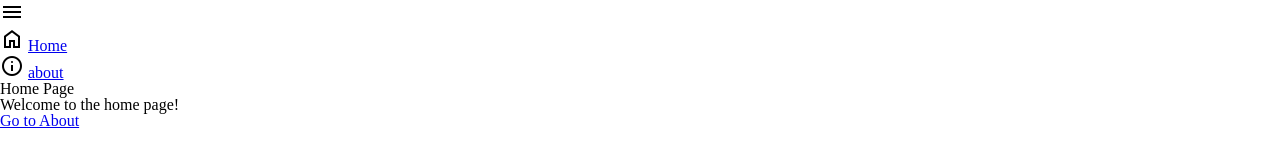
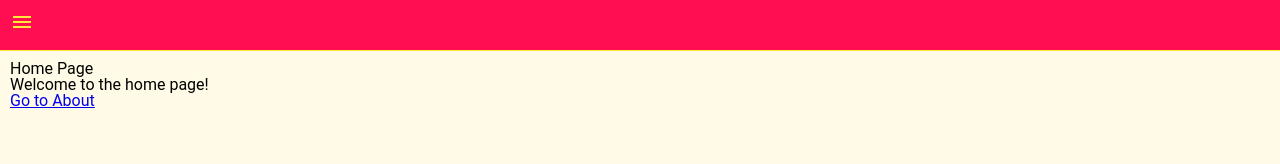
Before and after one commit to giselida/finance-project-app, a website built with Vite: page index.html in a window 1280 px wide. Built offline with nearby package versions, Linux system fonts and the light colour scheme.

Commit message:
📦 refactor: create mixins and comportment side bar

```diff
--- a/src/class/component.ts
+++ b/src/class/component.ts
@@ -1,4 +1,4 @@
-import { AboutPage } from "../pages/home/about.page.ts/about.page";
+import { AboutPage } from "../pages/about.page.ts/about.page";
 import { HomePage } from "../pages/home/home.page";
 
 export class Routes extends HTMLElement {
@@ -9,11 +9,11 @@ export class Routes extends HTMLElement {
   connectedCallback() {
     this.innerHTML = `
 <header>
-<span class="material-symbols-outlined">
+<span class="material-symbols-outlined menu">
 menu
 </span>
 </header>
-<div class="sid-bar">
+<div class="side-bar">
 <div class="anchors">
     <span class="material-symbols-outlined">
       home
@@ -25,22 +25,21 @@ menu
       info
         </span>
          <a href="#about">about</a>
-    </div></div>
+    </div>
+    </div>
       <main id="route-container"></main>
       `;
     this.renderContent();
+    this.onInit();
   }
   renderContent() {
     const $routeContent = document.querySelector("#route-container");
 
     window.addEventListener("load", () => {
       const home = new HomePage();
+
       $routeContent?.appendChild(home);
-      this.onInit();
     });
-  }
-
-  onInit() {
     window.addEventListener("hashchange", () => {
       const hash = window.location.hash;
       const ROUTES: { [key: string]: typeof HTMLElement } = {
@@ -54,4 +53,25 @@ menu
       $routeContent?.appendChild(home);
     });
   }
+
+  onInit() {
+    this.activeSidBar();
+  }
+
+  activeSidBar() {
+    const $iconHeader = document.querySelector<HTMLElement>("header .menu");
+    const $sideBar = document.querySelector<HTMLElement>("router-app .side-bar");
+    const $anchors = document.querySelectorAll(".anchors");
+
+    $iconHeader?.addEventListener("click", (event) => {
+      console.log(event);
+      event.preventDefault();
+      $sideBar?.classList.toggle("active");
+    });
+    $anchors.forEach(($anchor) => {
+      $anchor.addEventListener("click", () => {
+        $sideBar?.classList.remove("active");
+      });
+    });
+  }
 }
--- a/src/main.ts
+++ b/src/main.ts
@@ -1,5 +1,5 @@
 import { Routes } from "./class/component";
-import { AboutPage } from "./pages/home/about.page.ts/about.page";
+import { AboutPage } from "./pages/about.page.ts/about.page";
 import { HomePage } from "./pages/home/home.page";
 import "./style.scss";
 
--- /dev/null
+++ b/src/pages/about.page.ts/about.page.scss
@@ -0,0 +1,5 @@
+@import "/src/scss/reset.scss";
+@import "/src/scss/mixins.scss";
+about-page {
+  @include pageStyle(row);
+}
--- a/src/pages/home/about.page.ts/about.page.ts
+++ b/src/pages/about.page.ts/about.page.ts
@@ -1,3 +1,4 @@
+import "./about.page.scss";
 export class AboutPage extends HTMLElement {
   constructor() {
     super();
--- /dev/null
+++ b/src/pages/home/home.page.scss
@@ -0,0 +1,5 @@
+@import "/src/scss/reset.scss";
+@import "/src/scss/mixins.scss";
+home-page {
+  @include pageStyle(row);
+}
--- a/src/pages/home/home.page.ts
+++ b/src/pages/home/home.page.ts
@@ -1,3 +1,4 @@
+import "./home.page.scss";
 export class HomePage extends HTMLElement {
   constructor() {
     super();
@@ -6,7 +7,7 @@ export class HomePage extends HTMLElement {
   }
   connectedCallback() {
     this.innerHTML = `
-      <div>
+      <div class="container">
         <h1>Home Page</h1>
         <p>Welcome to the home page!</p>
         <a href="#about">Go to About</a>
--- /dev/null
+++ b/src/scss/mixins.scss
@@ -0,0 +1,5 @@
+@mixin pageStyle($direction: "row") {
+  display: flex;
+  flex-direction: $direction;
+  padding: 10px;
+}
--- a/src/style.scss
+++ b/src/style.scss
@@ -1 +1,70 @@
 @import "./scss/reset.scss";
+:root {
+  --color-pink: #ff0f52;
+  --color-orange: #ff8f16;
+  --color-yellow: #ffea38;
+  --color-yellow-light: #fffb93;
+  --color-withe: #fffbe6;
+  --color-black: #000000;
+}
+body {
+  background-color: var(--color-withe);
+  font-family: Roboto, serif;
+}
+router-app {
+  display: block;
+  header {
+    display: flex;
+    padding: 10px;
+    height: 30px;
+    background-color: var(--color-pink);
+    border-bottom: 1px solid var(--color-yellow);
+    font-size: 20px;
+    .material-symbols-outlined {
+      cursor: pointer;
+      color: var(--color-yellow);
+    }
+  }
+
+  .side-bar {
+    background-color: var(--color-pink);
+    position: fixed;
+    overflow: hidden;
+    height: 100%;
+    z-index: 1;
+    width: 0px;
+    transition: transform 0.8s ease-in;
+    transform: translateX(-18rem);
+    .anchors {
+      display: flex;
+      align-items: center;
+      padding: 5px 0px;
+      border-bottom: 1px solid var(--color-yellow);
+      transition: all 0.2s ease-in-out;
+      .material-symbols-outlined {
+        margin-right: 5px;
+        color: var(--color-yellow);
+      }
+      a {
+        color: var(--color-black);
+        text-decoration: none;
+      }
+      &:hover {
+        transform: scale(1.05);
+      }
+    }
+    &.active {
+      transform: translateX(0rem);
+      transition: transform 0.8s ease-out;
+      padding: 5px 10px;
+      width: 150px;
+    }
+  }
+
+  .side-bar.active + main {
+    margin-left: 170px;
+  }
+  main {
+    transition: margin-left 0.8s;
+  }
+}
```
Also changed, not shown: src/pages/about.page.ts/about.page.html (renamed from src/pages/home/about.page.ts/about.page.html).
